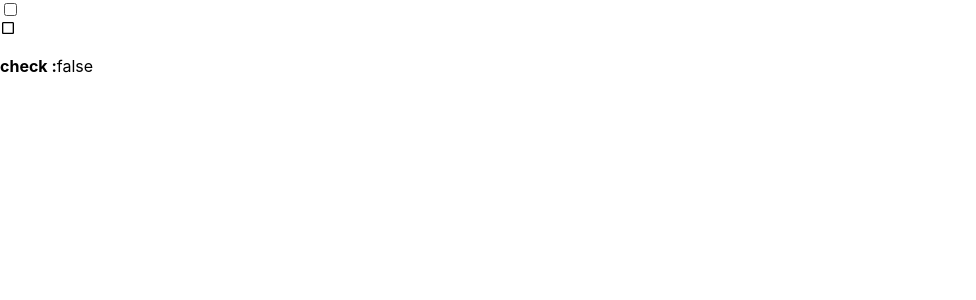
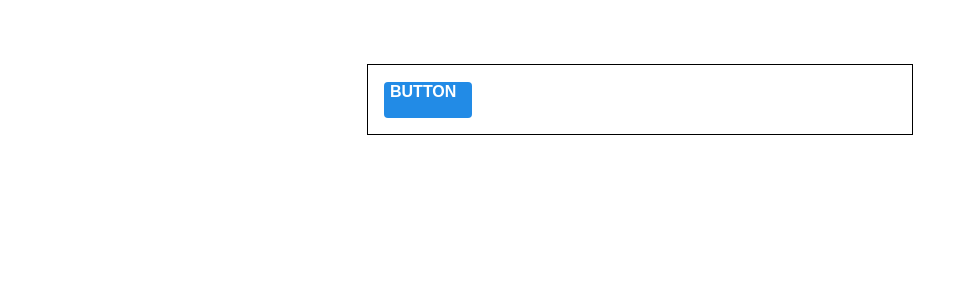
Before and after one commit to Jaesin22/velopert-react, a React (Create React App) app: page / in a window 1280 px wide. Shown: the top 300 px of the page, without its empty margins (0-976 px from the left). Built offline with nearby package versions, Linux system fonts and the light colour scheme.

Commit message:
styled-components

```diff
--- a/package.json
+++ b/package.json
@@ -12,6 +12,7 @@
     "react-dom": "^18.2.0",
     "react-icons": "^4.9.0",
     "react-scripts": "5.0.1",
+    "styled-components": "^5.3.11",
     "web-vitals": "^2.1.4"
   },
   "scripts": {
--- a/src/App.js
+++ b/src/App.js
@@ -108,23 +108,22 @@
 // // 예시 : const UserDispatch = React.createContext(null);
 
 import React from "react";
-import CheckBox from "./components/CheckBox";
+import styled, { css } from "styled-components";
+import Button from "./components/Button";
+
+const AppBlock = styled.div`
+  width: 512px;
+  margin: 0 auto;
+  margin-top: 4rem;
+  border: 1px solid black;
+  padding: 1rem;
+`;
 
 function App() {
-  const [check, setCheck] = React.useState(false);
-  const onChange = (e) => {
-    setCheck(e.target.checked);
-  };
   return (
-    <div>
-      <CheckBox onChange={onChange} checked={check}>
-        다음 약관에 모두 동의
-      </CheckBox>
-      <p>
-        <b>check :</b>
-        {check ? "true" : "false"}
-      </p>
-    </div>
+    <AppBlock>
+      <Button>BUTTON</Button>
+    </AppBlock>
   );
 }
 
--- a/src/components/Button.js
+++ b/src/components/Button.js
@@ -1,21 +1,39 @@
 import React from "react";
-import classNames from "classnames";
-import "./Button.scss";
+import styled from "styled-components";
 
-function Button({ children, size, color, outline, fullWidth, ...rest }) {
-  return (
-    <button
-      className={classNames("Button", size, color, { outline, fullWidth })}
-      {...rest}
-    >
-      {children}
-    </button>
-  );
+const StyledButton = styled.button`
+  /* 공통 스타일 */
+  display: inline-flex;
+  ontline: none;
+  border: none;
+  border-radius: 4px;
+  color: white;
+  font-weight: bold;
+  cursor: pointer;
+  paddint-left: 1rem;
+  padding-right: 1rem;
+
+  /* 크기 */
+  height: 2.25rem;
+  font-size: 1rem;
+
+  /* 색상 */
+  background: #228be6;
+  &:hover {
+    background: #339af0;
+  }
+  &:active {
+    background: #1c7ed6;
+  }
+
+  /* 기타 */
+  & + & {
+    margin-left: 1rem;
+  }
+`;
+
+function Button({ children, ...rest }) {
+  return <StyledButton {...rest}>{children}</StyledButton>;
 }
 
-Button.defaultProps = {
-  size: "medium",
-  color: "blue",
-};
-
 export default Button;
```
Also changed, not shown: 1 other file (tests, documents, lock files or other folders).
